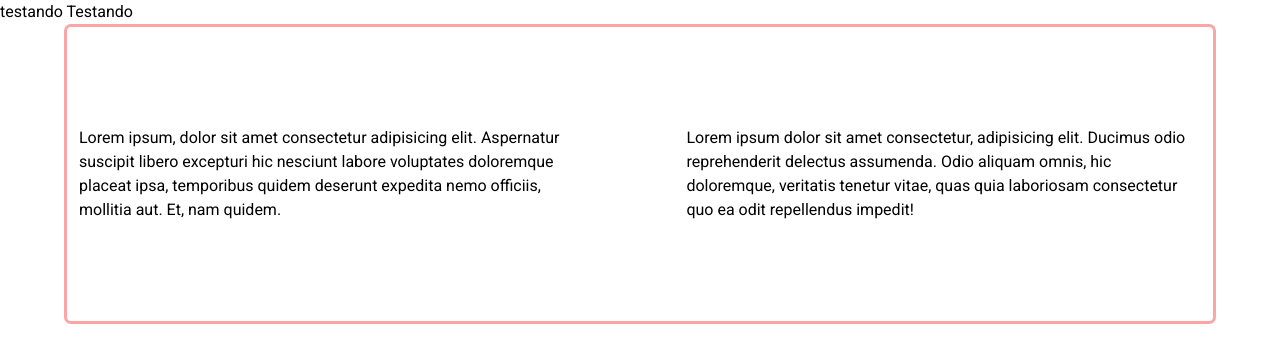
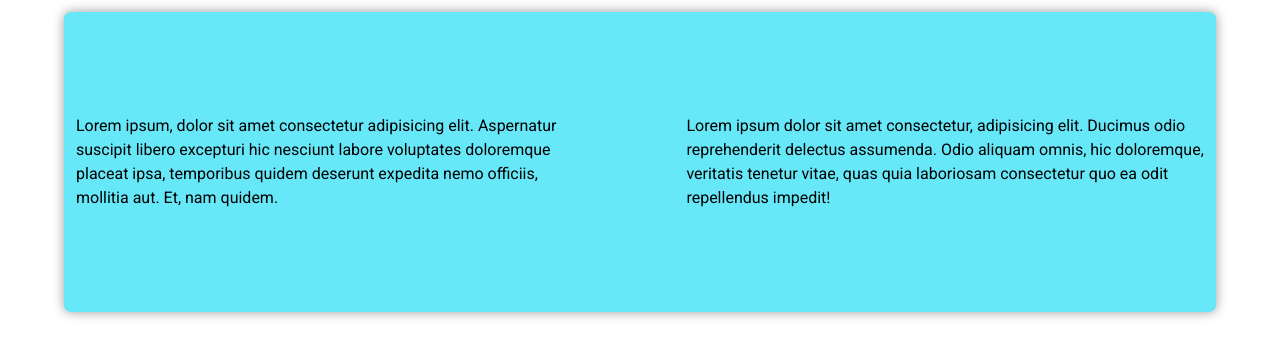
Before and after one commit to Uvacoder/components-lib, a Next.js app: page / in a window 1280 px wide. Shown: the top 362 px of the page. Built offline with nearby package versions, Linux system fonts and the light colour scheme.

Commit message:
style: some changes

```diff
--- a/pages/index.tsx
+++ b/pages/index.tsx
@@ -1,22 +1,24 @@
+import type { NextPage } from 'next';
 import Box from '@src/components/Box';
-import type { NextPage } from 'next';
+
 const Home: NextPage = () => {
     return (
         <>
-            <main>testando Testando</main>
             <Box
+                as="article"
                 flex
                 items="center"
                 justify="space-between"
                 h="300px"
                 space="100px"
                 rounded="7px"
+                bg="sky"
+                shadow
                 w="90%"
-                border="3px"
-                bColor="error"
                 py="12px"
                 px="12px"
-                center>
+                my="12px"
+                mx="auto">
                 <p>
                     Lorem ipsum, dolor sit amet consectetur adipisicing elit. Aspernatur suscipit libero excepturi hic
                     nesciunt labore voluptates doloremque placeat ipsa, temporibus quidem deserunt expedita nemo
--- a/src/components/Box/styled.ts
+++ b/src/components/Box/styled.ts
@@ -8,6 +8,9 @@ interface ColorsProps {
         | 'secondary'
         | 'secondaryVariant'
         | 'secondaryVariant_2'
+        | 'sky'
+        | 'skyVariant'
+        | 'skyVariant_2'
         | 'warning'
         | 'warningVariant'
         | 'warningVariant_2'
@@ -51,6 +54,7 @@ export interface StyledProps {
     rounded?: string;
     space?: string;
     center?: boolean;
+    shadow?: boolean;
 }
 
 const StyledBox = css<StyledProps>`
@@ -81,11 +85,13 @@ const StyledBox = css<StyledProps>`
 
             ${props.mx &&
             css`
-                margin-inline: ${props.mx};
+                margin-right: ${props.mx};
+                margin-left: ${props.mx};
             `}
             ${props.my &&
             css`
-                margin-block: ${props.mx};
+                margin-top: ${props.my};
+                margin-bottom: ${props.my};
             `}
 
             ${props.px &&
@@ -112,6 +118,11 @@ const StyledBox = css<StyledProps>`
             ${props.center &&
             css`
                 margin: 0 auto;
+            `}
+
+            ${props.shadow &&
+            css`
+                box-shadow: 0 0 12px ${theme.colors.neutralDarkVariant_2};
             `}
         `}
     `}
```
